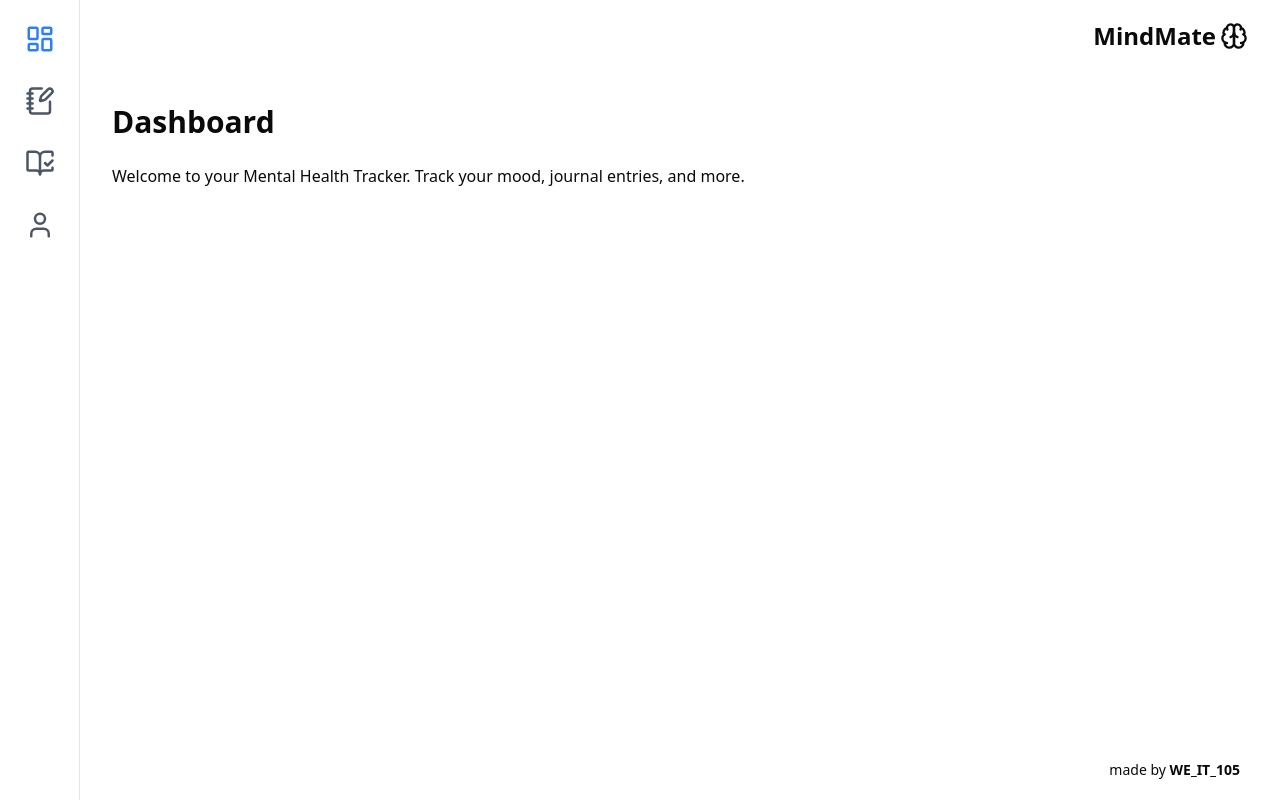
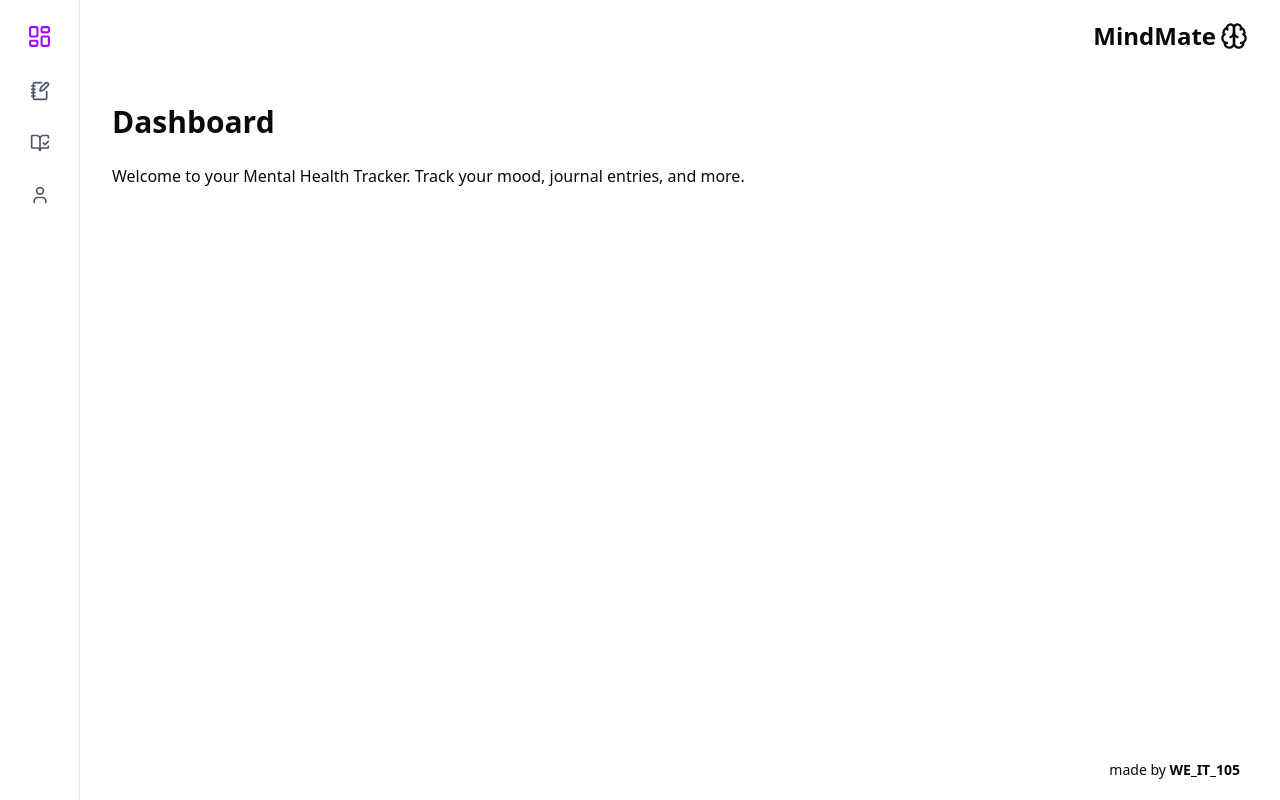
Before and after one commit to niruthan-nps/ITPM-final, a Next.js app in the folder next/: page /dashboard in a window 1280 px wide. Built offline with nearby package versions, Linux system fonts and the light colour scheme; sample sign-in values are in the browser's storage.

Commit message:
navigation bar

```diff
--- a/next/src/components/nav-bar.jsx
+++ b/next/src/components/nav-bar.jsx
@@ -12,45 +12,45 @@ function NavBar({ currentPage = "dashboard" }) {
         <li
           className={`transition-all duration-300 ${
             isActive("dashboard")
-              ? "text-blue-500"
-              : "text-gray-600 hover:text-gray-800"
+              ? "text-purple-600 transition-transform"
+              : "text-gray-600 hover:text-purple-600 transform hover:scale-125"
           }`}
         >
           <Link href="/dashboard">
-            <LayoutDashboard size={30} />
+            <LayoutDashboard size={isActive("dashboard") ? 25 : 20} />
           </Link>
         </li>
         <li
           className={`transition-all duration-300 ${
             isActive("journals")
-              ? "text-blue-500"
-              : "text-gray-600 hover:text-gray-800"
+              ? "text-purple-600 transition-transform"
+              : "text-gray-600 hover:text-purple-600 transform hover:scale-125"
           }`}
         >
           <Link href="/journals">
-            <NotebookPen size={30} />
+            <NotebookPen size={isActive("journals") ? 25 : 20} />
           </Link>
         </li>
         <li
           className={`transition-all duration-300 ${
             isActive("blogs")
-              ? "text-blue-500"
-              : "text-gray-600 hover:text-gray-800"
+              ? "text-purple-600 transition-transform"
+              : "text-gray-600 hover:text-purple-600 transform hover:scale-125"
           }`}
         >
           <Link href="/blogs">
-            <BookOpenCheck size={30} />
+            <BookOpenCheck size={isActive("blogs") ? 25 : 20} />
           </Link>
         </li>
         <li
           className={`transition-all duration-300 ${
             isActive("profile")
-              ? "text-blue-500"
-              : "text-gray-600 hover:text-gray-800"
+              ? "text-purple-600 transition-transform"
+              : "text-gray-600 hover:text-purple-600 transform hover:scale-125"
           }`}
         >
           <Link href="/profile">
-            <User size={30} />
+            <User size={isActive("profile") ? 25 : 20} />
           </Link>
         </li>
       </ul>
```
